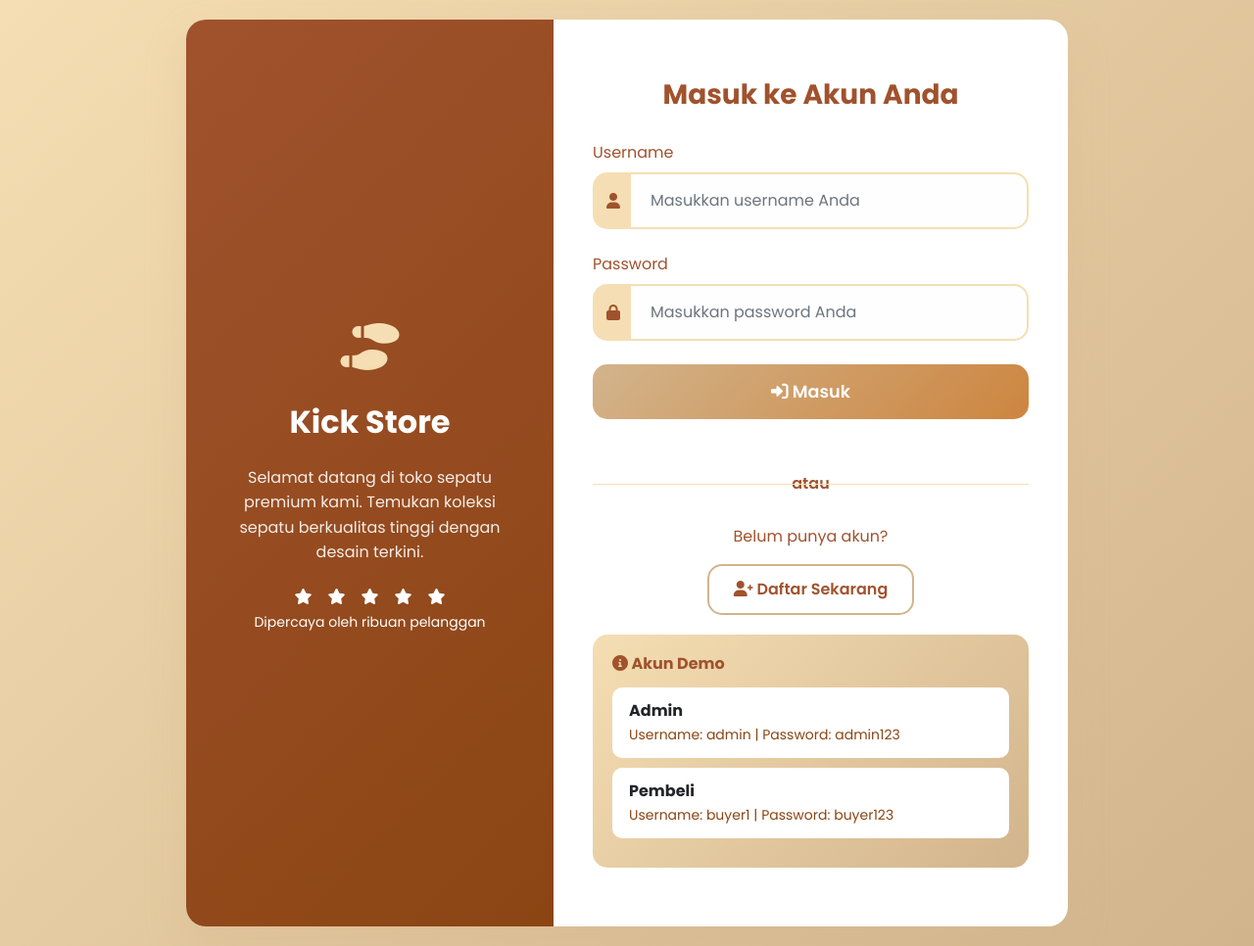
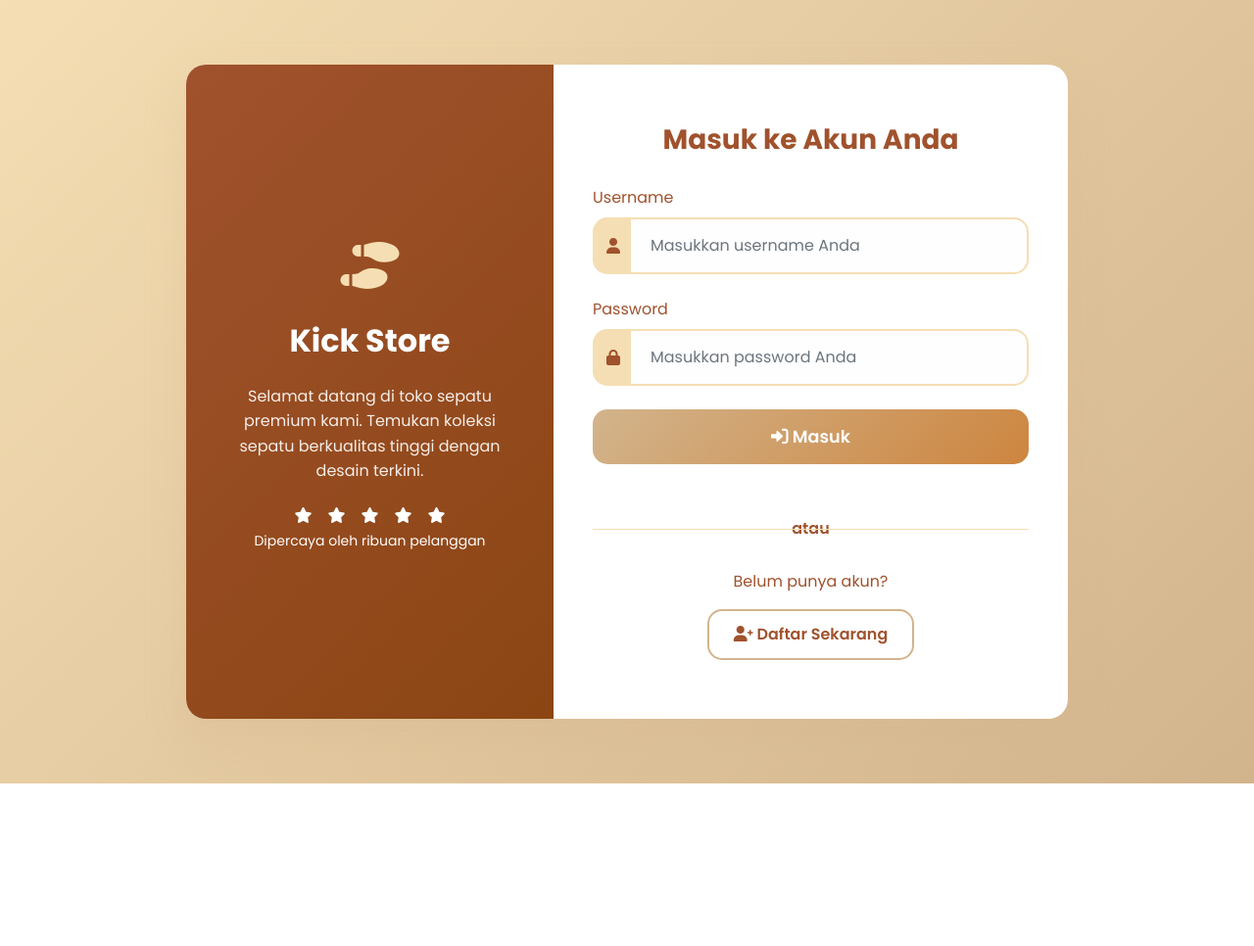
Before and after one commit to LutfiHaryaFerdian/KickStore, a PHP site: page /auth/login.php in a window 1280 px wide. Shown: the whole page at 98% size. After the commit the page ends 800 px from the top, so only its background shows below. Run offline with PHP 8.4, Linux system fonts and the light colour scheme.

Commit message:
update login lagi

```diff
--- a/auth/login.php
+++ b/auth/login.php
@@ -323,18 +323,6 @@
                             <i class="fas fa-user-plus"></i> Daftar Sekarang
                         </a>
                     </div>
-
-                    <div class="demo-accounts">
-                        <h6><i class="fas fa-info-circle"></i> Akun Demo</h6>
-                        <div class="demo-account" onclick="fillLogin('admin', 'admin123')">
-                            <strong>Admin</strong><br>
-                            <small>Username: admin | Password: admin123</small>
-                        </div>
-                        <div class="demo-account" onclick="fillLogin('buyer1', 'buyer123')">
-                            <strong>Pembeli</strong><br>
-                            <small>Username: buyer1 | Password: buyer123</small>
-                        </div>
-                    </div>
                 </div>
             </div>
         </div>
```
Also changed, not shown: auth/register.php (+7 -18 lines).
